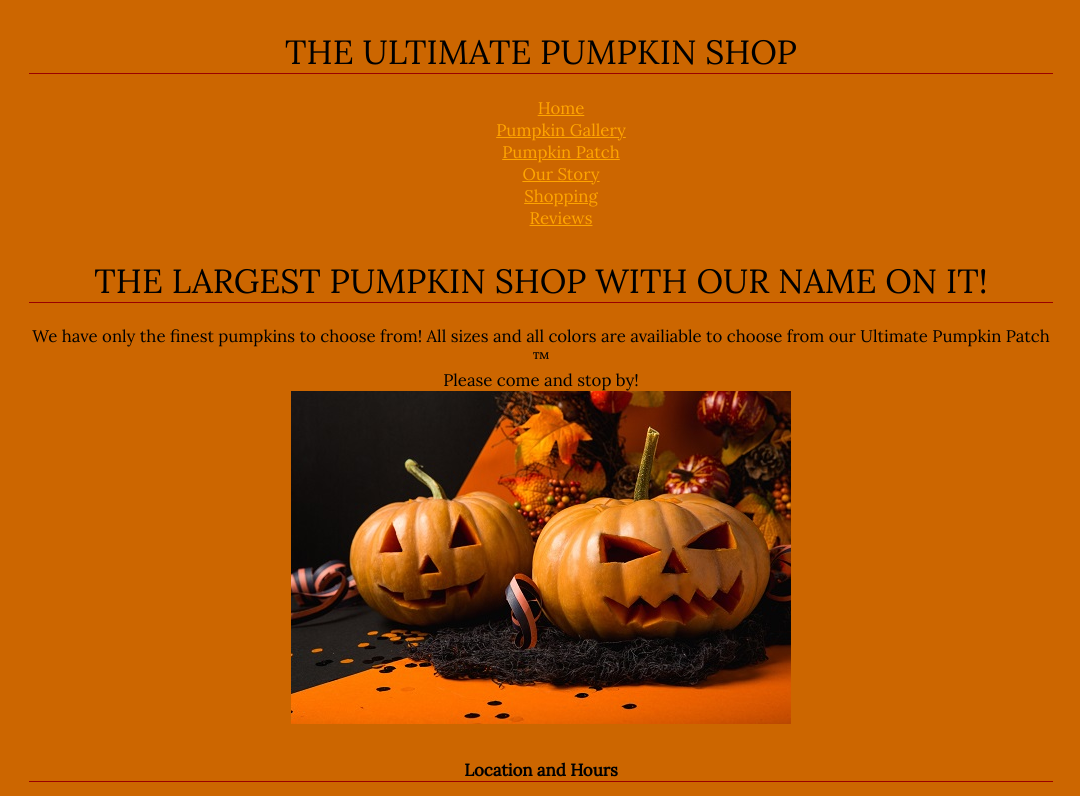
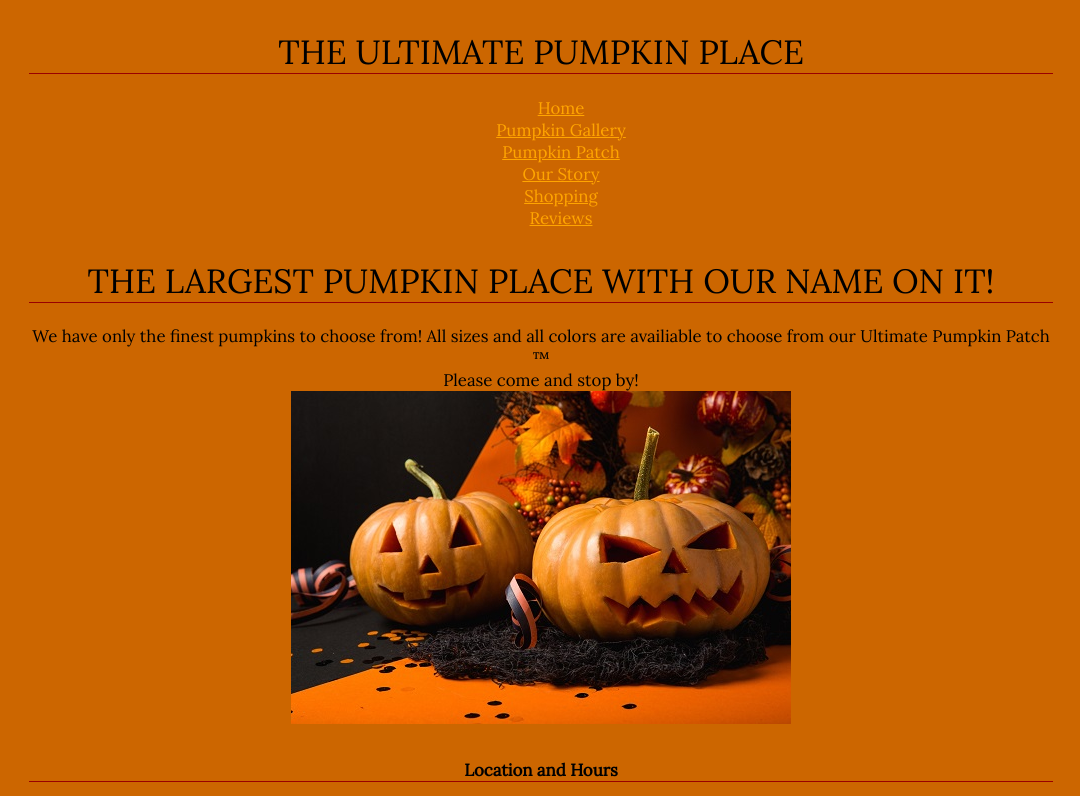
Before and after one commit to mrzakkaz/fid, a plain HTML site: page pumpkin shop/index.html in a window 1280 px wide. Shown: the top 796 px of the page, without its empty margins (99-1179 px from the left). Drawn offline with Linux system fonts and the light colour scheme.

Commit message:
changed shop to place

```diff
--- a/pumpkin shop/index.html
+++ b/pumpkin shop/index.html
@@ -3,7 +3,7 @@
 
 <head>
   <meta charset="utf-8">
-  <title>The Ultimate Pumpkin Shop</title>
+  <title>The Ultimate Pumpkin Place</title>
   <style>
   @import url("pumpkin.css");
   </style>
@@ -11,7 +11,7 @@
 
 <body>
 
-  <h1>The Ultimate Pumpkin Shop</h1>
+  <h1>The Ultimate Pumpkin Place</h1>
   <nav>
   <ul>
   <li><a href="index.html">Home</a></li>
@@ -23,7 +23,7 @@
   </ul>
   </nav>
 
-<h1>The Largest Pumpkin Shop With Our Name On It!</h1>
+<h1>The Largest Pumpkin Place With Our Name On It!</h1>
 
 <p>We have only the finest pumpkins to choose from! All sizes and all colors are availiable to choose from our Ultimate Pumpkin Patch &trade;
 <br>
```
